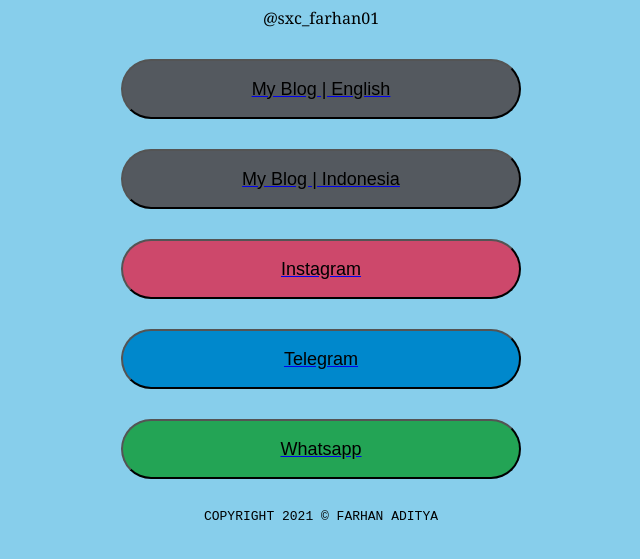
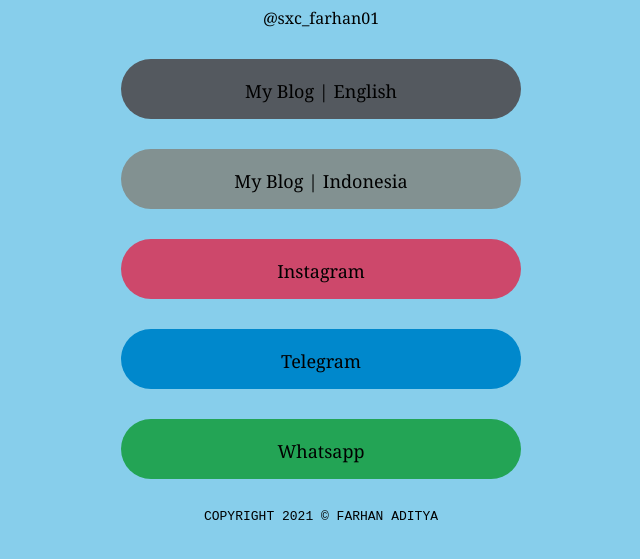
Before and after one commit to farhan443/farhanaditya.link, a plain HTML site: page index.html in a window 1280 px wide. Shown: the part 153-712 px from the top of the page, without its empty margins (319-959 px from the left). Drawn offline with Linux system fonts and the light colour scheme.

Commit message:
Add files via upload

```diff
--- a/index.html
+++ b/index.html
@@ -14,21 +14,11 @@
         </article>
     </header>
     <main id="link">
-        <a href="https:/www.farhanaditya.com">
-        <button id="blog_en"> My Blog | English </button>
-        </a>
-        <a href="https://www.farhanaditya.id">
-        <button id="blog_id"> My Blog | Indonesia </button>
-        </a>
-        <a href="https://instagram.com/sxc_farhan01">
-        <button id="instagram"> Instagram </button>
-        </a>
-        <a href="https://t.me/farhan_aditya">
-        <button id="telegram"> Telegram </button>
-        </a>
-        <a href="https://wa.me/6282122631905">
-        <button id="whatsapp"> Whatsapp </button>
-        </a>
+        <a id="blog_id" href="https:/www.farhanaditya.com"> My Blog | English </a>
+        <a id="blog_en" href="https://www.farhanaditya.id"> My Blog | Indonesia </a>
+        <a id="instagram" href="https://instagram.com/sxc_farhan01"> Instagram </a>
+        <a id="telegram" href="https://t.me/farhan_aditya"> Telegram </a>
+        <a id="whatsapp" href="https://wa.me/6282122631905"> Whatsapp </a>
     </main>
     <footer>
         <p id="copyright_notice"> Copyright 2021 &copy; Farhan Aditya </p>
--- a/style.css
+++ b/style.css
@@ -19,20 +19,28 @@ body {
     margin-top: 10px;
 }
 
-main#link button, a {
+main#link a {
     display: block;
     margin: auto;
     margin-top: 30px;
+    padding-top: 20px;
     width: 400px;
-    height: 60px;
+    height: 40px;
     border-radius: 30px;
     font-weight: normal;
     font-size: 18px;
+    text-align: center;
+    color: black;
+    text-decoration: none;
 }
 
-main#link button:hover {
+main#link a:hover {
     background-color: white;
     cursor: pointer;
+}
+
+main#link a:active {
+    background-color: gray;
 }
 
 #instagram {
@@ -52,7 +60,7 @@ main#link button:hover {
 }
 
 #blog_en {
-    background-color: #54595F
+    background-color: #829191
 }
 
 footer {
```
